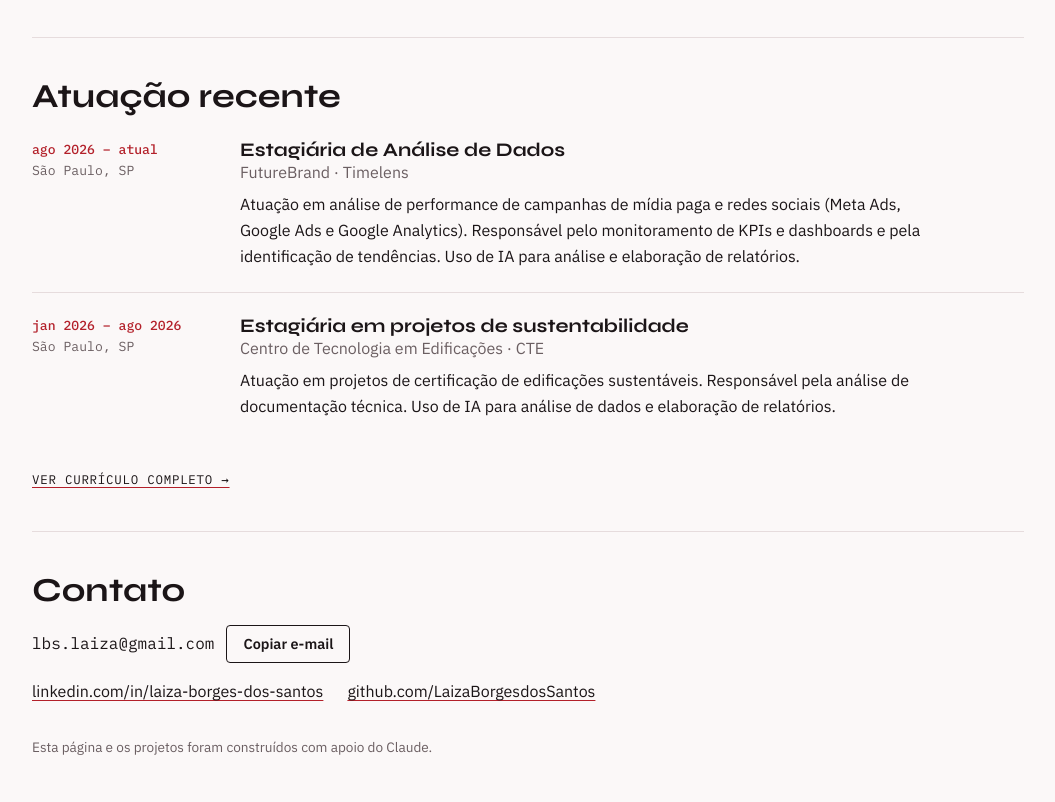
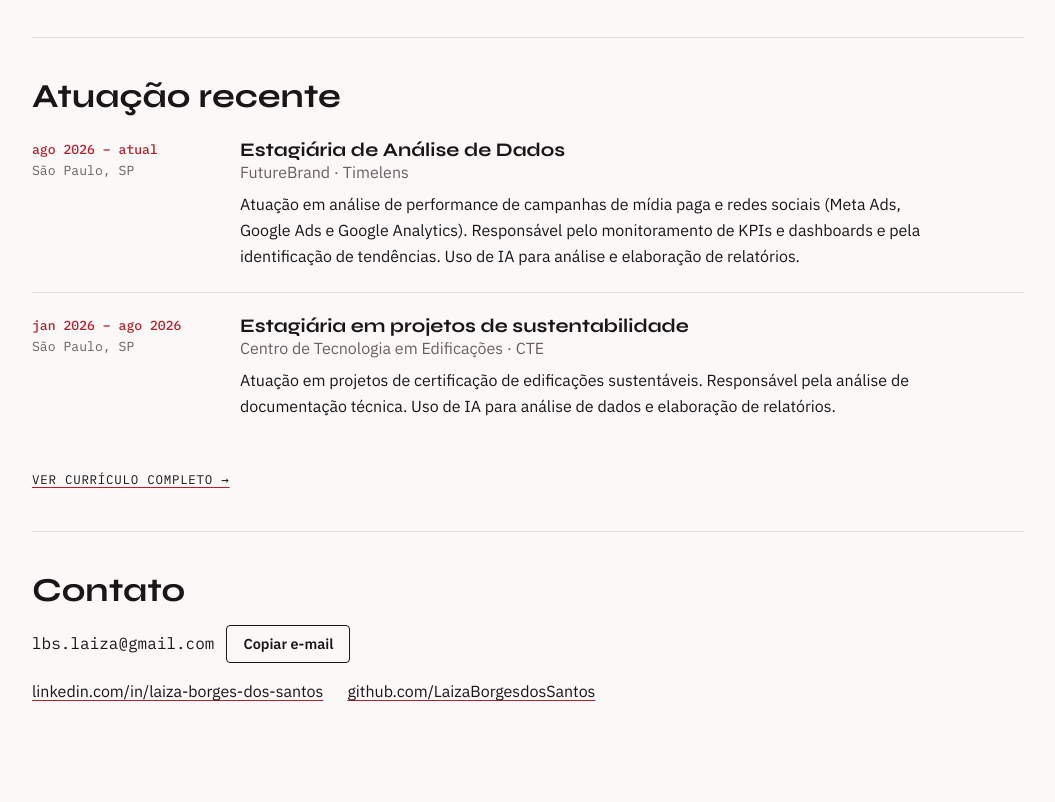
Before and after one commit to LaizaBorgesdosSantos/portfolio-laiza.borges, a plain HTML site: page index.html in a window 1280 px wide. Shown: the part 1142-1944 px from the top of the page, without its empty margins (112-1167 px from the left). Drawn offline with Linux system fonts and the light colour scheme.

Commit message:
Update index.html

```diff
--- a/index.html
+++ b/index.html
@@ -102,7 +102,6 @@
       <a href="https://www.linkedin.com/in/laiza-borges-dos-santos" target="_blank" rel="noopener">linkedin.com/in/laiza-borges-dos-santos</a>
       <a href="https://github.com/LaizaBorgesdosSantos" target="_blank" rel="noopener">github.com/LaizaBorgesdosSantos</a>
     </p>
-    <p class="foot">Esta página e os projetos foram construídos com apoio do Claude.</p>
   </section>
 </div>
 <script src="common.js"></script>
```
